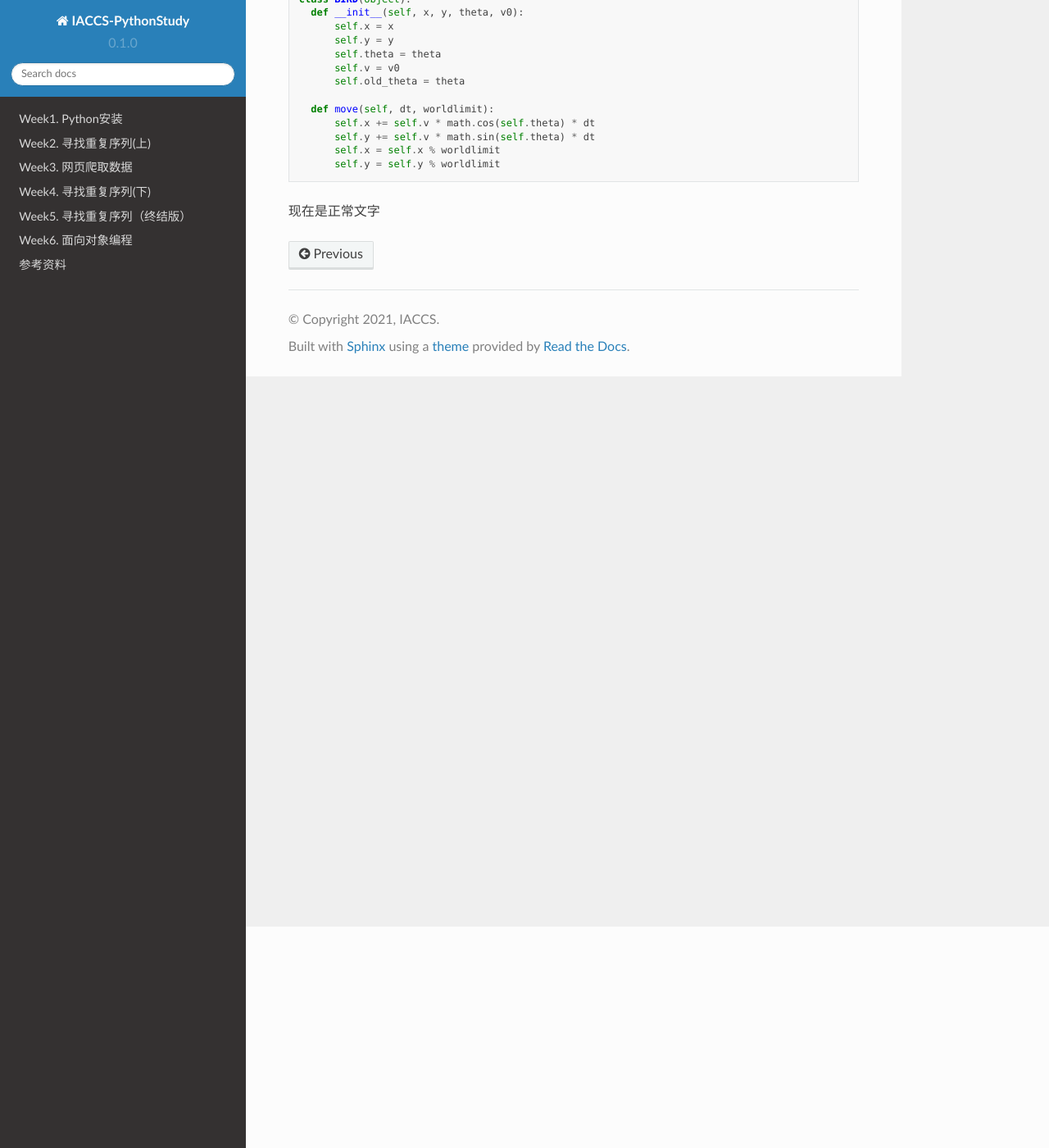
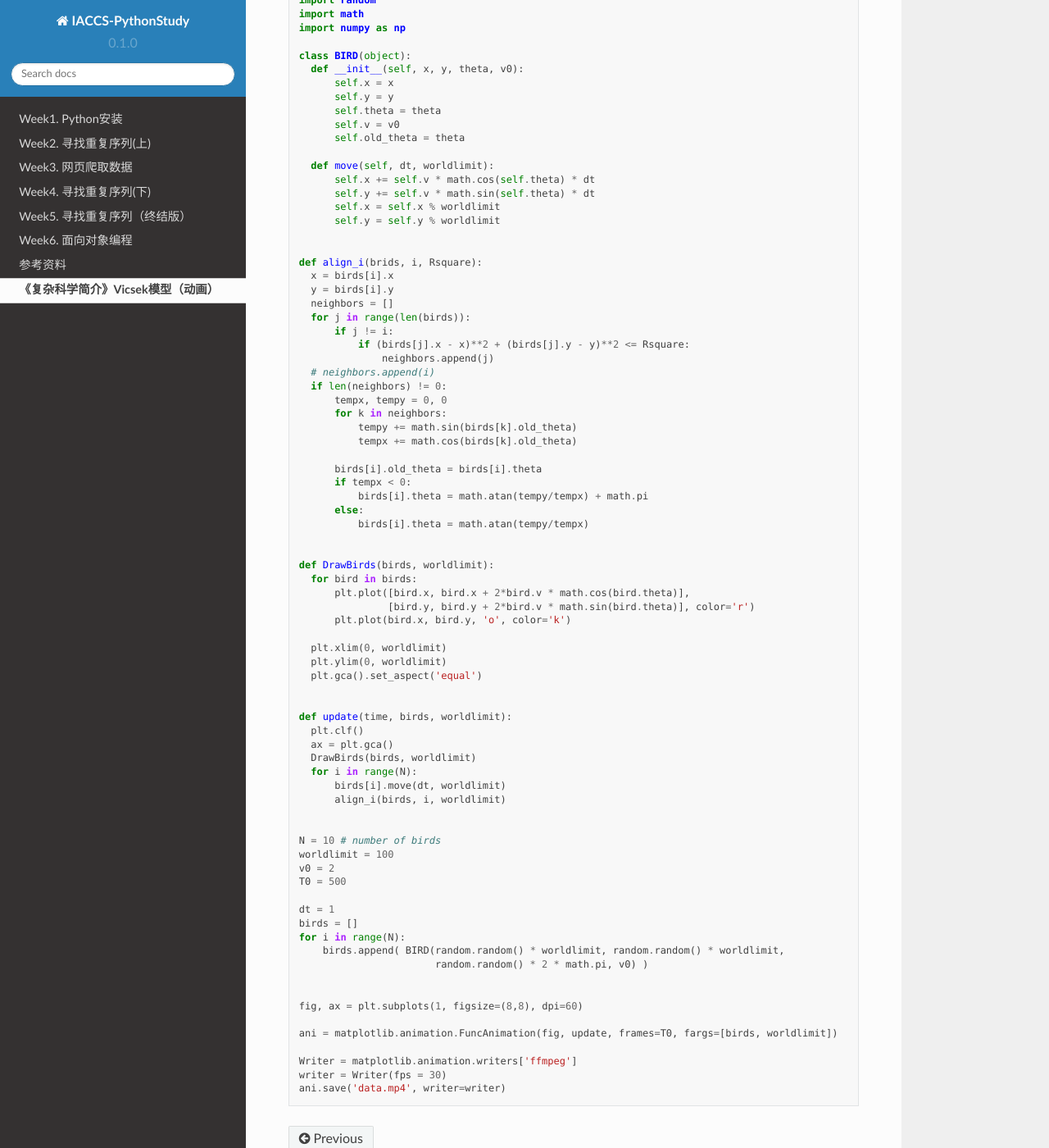
Before and after one commit to sandaowu/IACCS-Python-Study, a Sphinx documentation site: the page built from docs/source/course1-1.rst, in a window 1280 px wide and 1400 px high, scrolled down 270 px. Shown: the whole window at 82% size. Built offline with Sphinx 7.4.7 and the Read the Docs theme 2.0.0, drawn with Linux system fonts in a browser that asks for light colours; some of the changed text lies outside the part shown.

Commit message:
Update course1-1.rst

```diff
--- a/docs/source/course1-1.rst
+++ b/docs/source/course1-1.rst
@@ -1,4 +1,9 @@
-Vescek Model::
+《复杂科学简介》Vicsek模型（动画）
+===========
+
+课程视频在B站
+用 Python 从零开始编写 Vicsek模型，模拟群体动物行为::
+
 
   import matplotlib.animation
   import matplotlib.pyplot as plt
@@ -21,4 +26,64 @@
         self.y = self.y % worldlimit
 
 
-现在是正常文字
+  def align_i(brids, i, Rsquare):
+    x = birds[i].x
+    y = birds[i].y
+    neighbors = []
+    for j in range(len(birds)):
+        if j != i:
+            if (birds[j].x - x)**2 + (birds[j].y - y)**2 <= Rsquare:
+                neighbors.append(j)
+    # neighbors.append(i)
+    if len(neighbors) != 0:
+        tempx, tempy = 0, 0
+        for k in neighbors:
+            tempy += math.sin(birds[k].old_theta)
+            tempx += math.cos(birds[k].old_theta)
+
+        birds[i].old_theta = birds[i].theta
+        if tempx < 0:
+            birds[i].theta = math.atan(tempy/tempx) + math.pi
+        else:
+            birds[i].theta = math.atan(tempy/tempx)
+
+
+  def DrawBirds(birds, worldlimit):
+    for bird in birds:
+        plt.plot([bird.x, bird.x + 2*bird.v * math.cos(bird.theta)],
+                 [bird.y, bird.y + 2*bird.v * math.sin(bird.theta)], color='r')
+        plt.plot(bird.x, bird.y, 'o', color='k')
+
+    plt.xlim(0, worldlimit)
+    plt.ylim(0, worldlimit)
+    plt.gca().set_aspect('equal')
+
+
+  def update(time, birds, worldlimit):
+    plt.clf()
+    ax = plt.gca()
+    DrawBirds(birds, worldlimit)
+    for i in range(N):
+        birds[i].move(dt, worldlimit)
+        align_i(birds, i, worldlimit)
+
+
+  N = 10 # number of birds
+  worldlimit = 100
+  v0 = 2
+  T0 = 500
+
+  dt = 1
+  birds = []
+  for i in range(N):
+      birds.append( BIRD(random.random() * worldlimit, random.random() * worldlimit,
+                         random.random() * 2 * math.pi, v0) )
+
+
+  fig, ax = plt.subplots(1, figsize=(8,8), dpi=60)
+
+  ani = matplotlib.animation.FuncAnimation(fig, update, frames=T0, fargs=[birds, worldlimit])
+
+  Writer = matplotlib.animation.writers['ffmpeg']
+  writer = Writer(fps = 30)
+  ani.save('data.mp4', writer=writer)
```
